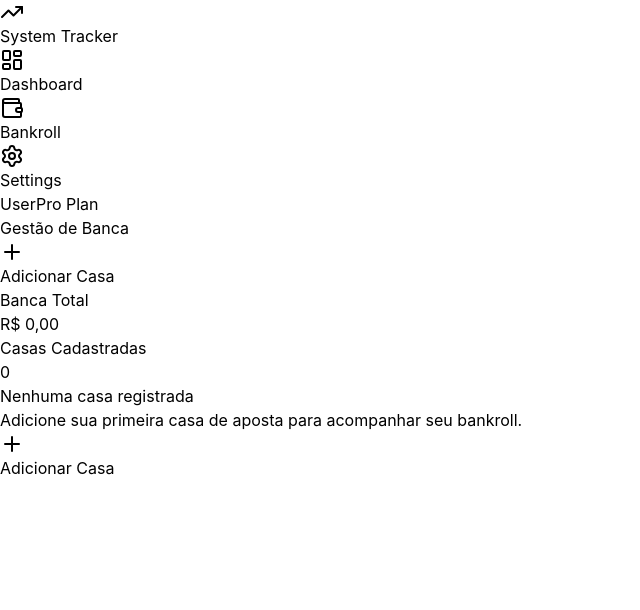
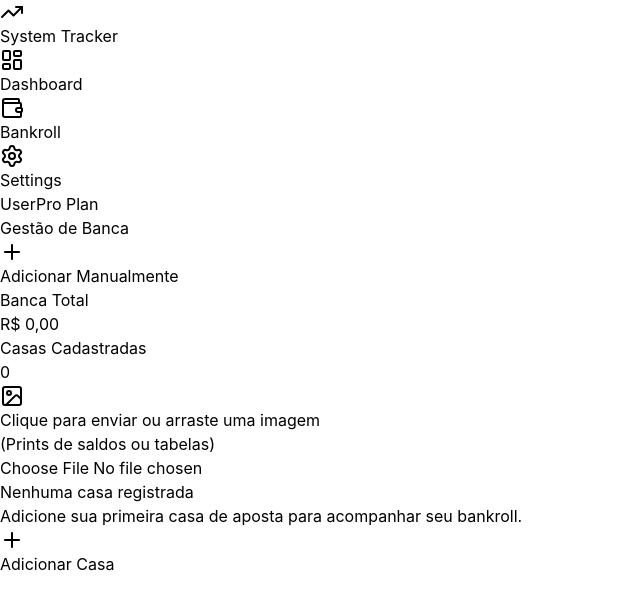
Before and after one commit to Brxno1/system-tracker, a React (Vite) app in the folder src/renderer/: page /#/bankroll in a window 1280 px wide. Shown: the top 610 px of the page, without its empty margins (0-640 px from the left). Built offline with nearby package versions, Linux system fonts and the light colour scheme.

Commit message:
feat: implement AI bankroll update flow with dropzone and confirmation

```diff
--- a/src/renderer/src/components/bankroll/index.tsx
+++ b/src/renderer/src/components/bankroll/index.tsx
@@ -6,16 +6,26 @@ import { Button } from '@/components/ui/button'
 import { formatCurrency } from '@/lib/utils'
 import { HouseList } from './house-list'
 import { AddHouseDialog } from './add-house-dialog'
+import { DropZone } from './update-flow/drop-zone'
+import { ConfirmDialog } from './update-flow/confirm-dialog'
+import { parseBankrollScreenshot } from '@/lib/ai/parse-bankroll'
 import type { HouseBalance } from '@/types'
+import type { ParsedBankroll } from '@/lib/ai/schemas'
 
 export function Bankroll() {
  const houses = useBankrollStore((state) => state.houses)
  const updateHouseBalance = useBankrollStore((state) => state.updateHouseBalance)
+ const updateMultipleHouses = useBankrollStore((state) => state.updateMultipleHouses)
  const deleteHouse = useBankrollStore((state) => state.deleteHouse)
  const totalBankroll = useBankrollStore(selectTotalBankroll)
 
  const [isDialogOpen, setIsDialogOpen] = useState(false)
  const [houseToEdit, setHouseToEdit] = useState<HouseBalance | null>(null)
+
+ // AI Flow States
+ const [isProcessing, setIsProcessing] = useState(false)
+ const [parsedData, setParsedData] = useState<ParsedBankroll | null>(null)
+ const [isConfirmOpen, setIsConfirmOpen] = useState(false)
 
  const handleAdd = () => {
   setHouseToEdit(null)
@@ -44,13 +54,35 @@ export function Bankroll() {
   setIsDialogOpen(false)
  }
 
+ const handleImageDropped = async (base64: string) => {
+  try {
+   setIsProcessing(true)
+   const result = await parseBankrollScreenshot(base64)
+   setParsedData(result)
+   setIsConfirmOpen(true)
+  } catch (error) {
+   console.error('Falha ao processar imagem:', error)
+   alert('Não foi possível ler a imagem. Tente novamente ou insira manualmente.')
+  } finally {
+   setIsProcessing(false)
+  }
+ }
+
+ const handleConfirmAI = async () => {
+  if (parsedData) {
+   await updateMultipleHouses(parsedData.houses)
+   setIsConfirmOpen(false)
+   setParsedData(null)
+  }
+ }
+
  return (
   <div className="space-y-6">
    <div className="flex items-center justify-between">
     <h1 className="text-2xl font-bold tracking-tight">Gestão de Banca</h1>
     <Button onClick={handleAdd}>
      <Plus className="mr-2 h-4 w-4" />
-     Adicionar Casa
+     Adicionar Manualmente
     </Button>
    </div>
 
@@ -58,6 +90,8 @@ export function Bankroll() {
     <KPICard label="Banca Total" value={formatCurrency(totalBankroll)} />
     <KPICard label="Casas Cadastradas" value={houses.length.toString()} />
    </div>
+
+   <DropZone onImageDropped={handleImageDropped} isProcessing={isProcessing} />
 
    <HouseList
     houses={houses}
@@ -72,6 +106,13 @@ export function Bankroll() {
     onSave={handleSave}
     houseToEdit={houseToEdit}
    />
+
+   <ConfirmDialog
+    isOpen={isConfirmOpen}
+    onClose={() => setIsConfirmOpen(false)}
+    onConfirm={handleConfirmAI}
+    data={parsedData}
+   />
   </div>
  )
 }
--- /dev/null
+++ b/src/renderer/src/components/bankroll/update-flow/confirm-dialog.tsx
@@ -0,0 +1,74 @@
+import {
+ Dialog,
+ DialogContent,
+ DialogDescription,
+ DialogFooter,
+ DialogHeader,
+ DialogTitle
+} from '@/components/ui/dialog'
+import { Button } from '@/components/ui/button'
+import { Table, TableBody, TableCell, TableHead, TableHeader, TableRow } from '@/components/ui/table'
+import { ScrollArea } from '@/components/ui/scroll-area'
+import { formatCurrency } from '@/lib/utils'
+import type { ParsedBankroll } from '@/lib/ai/schemas'
+
+interface ConfirmDialogProps {
+ isOpen: boolean
+ onClose: () => void
+ onConfirm: () => void
+ data: ParsedBankroll | null
+}
+
+export function ConfirmDialog({ isOpen, onClose, onConfirm, data }: ConfirmDialogProps) {
+ if (!data) return null
+
+ const totalBalance = data.houses.reduce((acc, h) => acc + h.balance, 0)
+
+ return (
+  <Dialog open={isOpen} onOpenChange={onClose}>
+   <DialogContent className="max-w-2xl">
+    <DialogHeader>
+     <DialogTitle>Confirmar Leitura da IA</DialogTitle>
+     <DialogDescription>
+      A IA identificou as seguintes casas e saldos. Verifique antes de salvar.
+     </DialogDescription>
+    </DialogHeader>
+
+    <div className="rounded-md border">
+     <ScrollArea className="h-[300px]">
+      <Table>
+       <TableHeader>
+        <TableRow>
+         <TableHead>Casa</TableHead>
+         <TableHead className="text-right">Saldo</TableHead>
+        </TableRow>
+       </TableHeader>
+       <TableBody>
+        {data.houses.map((house, index) => (
+         <TableRow key={index}>
+          <TableCell className="font-medium">{house.name}</TableCell>
+          <TableCell className="text-right tabular-nums">
+           {formatCurrency(house.balance)}
+          </TableCell>
+         </TableRow>
+        ))}
+       </TableBody>
+      </Table>
+     </ScrollArea>
+    </div>
+
+    <div className="flex items-center justify-between rounded-lg bg-muted p-4">
+     <span className="font-semibold">Total Identificado</span>
+     <span className="text-xl font-bold text-primary">{formatCurrency(totalBalance)}</span>
+    </div>
+
+    <DialogFooter>
+     <Button variant="outline" onClick={onClose}>
+      Cancelar
+     </Button>
+     <Button onClick={onConfirm}>Confirmar e Atualizar</Button>
+    </DialogFooter>
+   </DialogContent>
+  </Dialog>
+ )
+}
--- /dev/null
+++ b/src/renderer/src/components/bankroll/update-flow/drop-zone.tsx
@@ -0,0 +1,98 @@
+import { useState, useCallback } from 'react'
+import { Upload, ImageIcon, Loader2 } from 'lucide-react'
+import { cn } from '@/lib/utils'
+
+// Since I don't want to install extra deps if not needed, I'll implement a simple native drag-and-drop first.
+// If complex, I'll recommend react-dropzone. For now, native onDragOver/onDrop is sufficient for a single file.
+
+interface DropZoneProps {
+ onImageDropped: (base64: string) => Promise<void>
+ isProcessing: boolean
+}
+
+export function DropZone({ onImageDropped, isProcessing }: DropZoneProps) {
+ const [isDragActive, setIsDragActive] = useState(false)
+
+ const handleDragOver = useCallback((e: React.DragEvent) => {
+  e.preventDefault()
+  setIsDragActive(true)
+ }, [])
+
+ const handleDragLeave = useCallback((e: React.DragEvent) => {
+  e.preventDefault()
+  setIsDragActive(false)
+ }, [])
+
+ const processFile = useCallback((file: File) => {
+  if (!file.type.startsWith('image/')) return
+
+  const reader = new FileReader()
+  reader.onload = (e) => {
+   const result = e.target?.result as string
+   if (result) onImageDropped(result)
+  }
+  reader.readAsDataURL(file)
+ }, [onImageDropped])
+
+ const handleDrop = useCallback((e: React.DragEvent) => {
+  e.preventDefault()
+  setIsDragActive(false)
+
+  if (e.dataTransfer.files && e.dataTransfer.files[0]) {
+   processFile(e.dataTransfer.files[0])
+  }
+ }, [processFile])
+
+ const handlePaste = useCallback((e: React.ClipboardEvent) => {
+  if (e.clipboardData.files && e.clipboardData.files[0]) {
+   processFile(e.clipboardData.files[0])
+  }
+ }, [processFile])
+
+ return (
+  <div
+   className={cn(
+    'relative flex h-32 w-full cursor-pointer flex-col items-center justify-center rounded-lg border-2 border-dashed transition-colors',
+    isDragActive ? 'border-primary bg-primary/10' : 'border-muted-foreground/25 hover:border-primary/50 hover:bg-muted/50',
+    isProcessing && 'pointer-events-none opacity-50'
+   )}
+   onDragOver={handleDragOver}
+   onDragLeave={handleDragLeave}
+   onDrop={handleDrop}
+   // Make it focusable to catch paste events if desired, though normally paste is on window or input.
+   // For now, let's attach paste to a wrapper or assume global paste handling might be added later.
+   // A common pattern is a hidden input or just listening on the container if it has focus.
+   tabIndex={0}
+   onPaste={handlePaste}
+  >
+   {isProcessing ? (
+    <div className="flex flex-col items-center gap-2 text-muted-foreground">
+     <Loader2 className="h-8 w-8 animate-spin" />
+     <p className="text-sm font-medium">Processando com IA...</p>
+    </div>
+   ) : (
+    <div className="flex flex-col items-center gap-2 text-muted-foreground">
+     <div className="rounded-full bg-background p-2 shadow-sm ring-1 ring-border">
+      {isDragActive ? <Upload className="h-5 w-5" /> : <ImageIcon className="h-5 w-5" />}
+     </div>
+     <div className="text-center text-sm">
+      <span className="font-semibold text-foreground">Clique para enviar</span> ou arraste uma imagem
+      <br />
+      <span className="text-xs text-muted-foreground">(Prints de saldos ou tabelas)</span>
+     </div>
+    </div>
+   )}
+
+   {/* Hidden input for click-to-upload */}
+   <input
+    type="file"
+    className="absolute inset-0 cursor-pointer opacity-0"
+    accept="image/*"
+    onChange={(e) => {
+     if (e.target.files?.[0]) processFile(e.target.files[0])
+    }}
+    disabled={isProcessing}
+   />
+  </div>
+ )
+}
```
